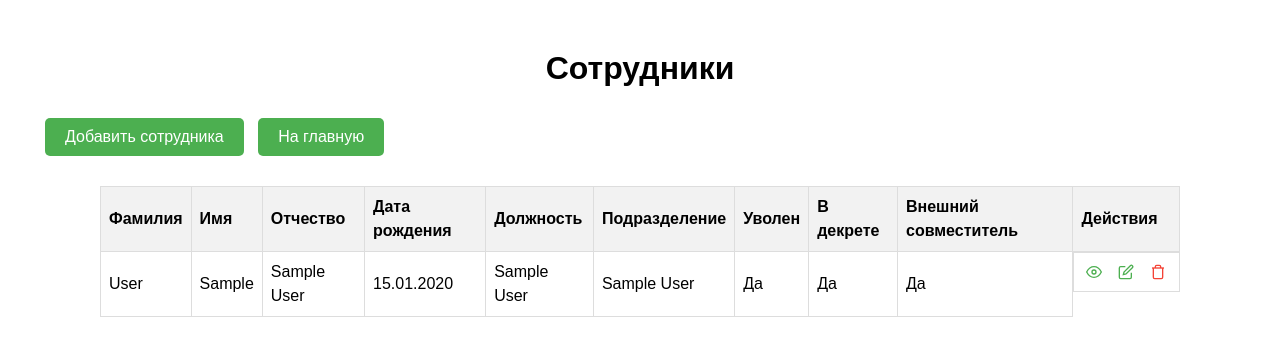
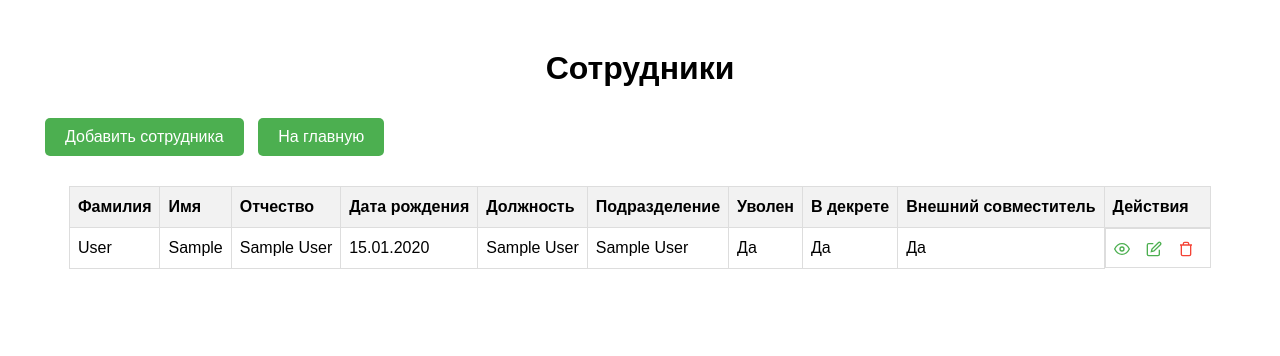
Before and after one commit to evlx87/training_tracker, a Django app: page /employees/ in a window 1280 px wide. Shown: the top 356 px of the page. Run offline with Django 5.2, Linux system fonts and the light colour scheme; tables that the repository leaves empty hold one stand-in row (values such as "Sample post").

Commit message:
обновлен style.css

```diff
--- a/static/css/style.css
+++ b/static/css/style.css
@@ -58,11 +58,13 @@ th, td {
     border: 1px solid #ddd;
     padding: 8px;
     text-align: left;
-    vertical-align: middle;
+    vertical-align: middle; /* Выравнивание содержимого по вертикали */
     min-height: 40px;
+    height: 40px; /* Фиксируем высоту ячейки */
     box-sizing: border-box;
     line-height: 1.5;
-    overflow: hidden;
+    overflow: hidden; /* Обрезка содержимого */
+    white-space: nowrap; /* Предотвращение переноса текста */
 }
 
 th {
@@ -72,6 +74,7 @@ th {
 tr {
     min-height: 40px;
     max-height: 40px;
+    overflow: hidden; /* Предотвращаем растяжение строки */
 }
 
 /* Стили для текстовых кнопок */
@@ -128,7 +131,7 @@ tr {
 
 .form-text {
     color: #666;
-    font-size: 0.9em;
+ font-size:0.9em;
 }
 
 /* Стили для легенды (для таблиц с цветовой индикацией) */
@@ -202,7 +205,6 @@ tr {
     align-items: center;
     padding: 8px;
     height: 100%;
-    max-height: 40px;
     box-sizing: border-box;
 }
 
@@ -216,11 +218,13 @@ tr {
     height: 24px;
     border-radius: 4px;
     transition: color 0.2s, background-color 0.2s;
+    overflow: hidden;
 }
 
 .view-icon svg, .action-icon svg, .delete-icon svg {
     width: 16px;
     height: 16px;
+    vertical-align: middle; /* Выравниваем SVG по центру */
 }
 
 .delete-icon {
@@ -236,3 +240,17 @@ tr {
     color: #fff;
     background-color: #d32f2f;
 }
+
+/* Дополнительные стили для выравнивания высоты ячеек */
+td.actions {
+    height: 40px; /* Фиксируем высоту для ячеек с кнопками */
+    display: flex;
+    align-items: center;
+    justify-content: center;
+}
+
+td.actions a {
+    display: inline-block;
+    height: 24px; /* Фиксируем высоту для кнопок */
+    line-height: 24px; /* Выравниваем текст по центру */
+}
```
